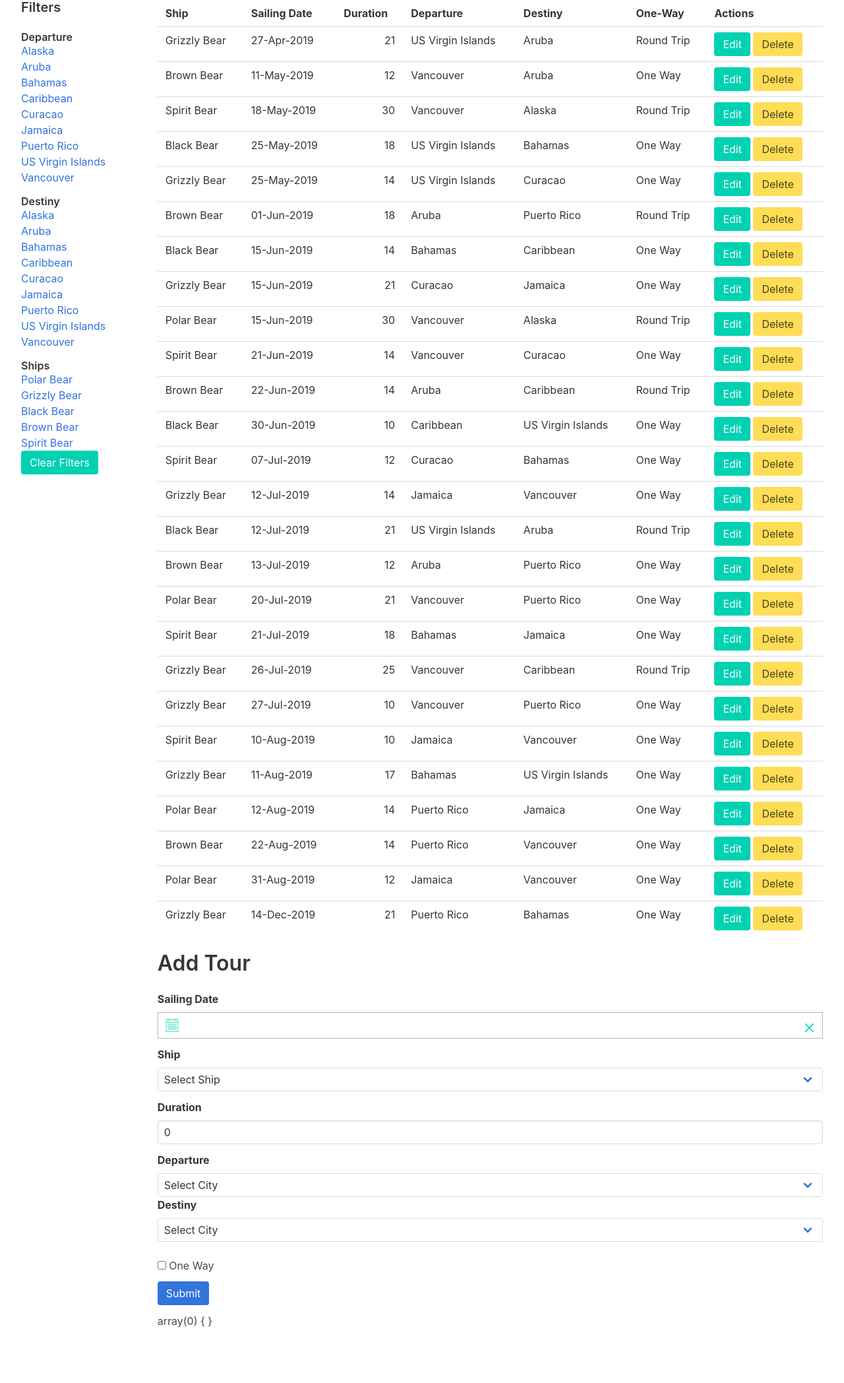
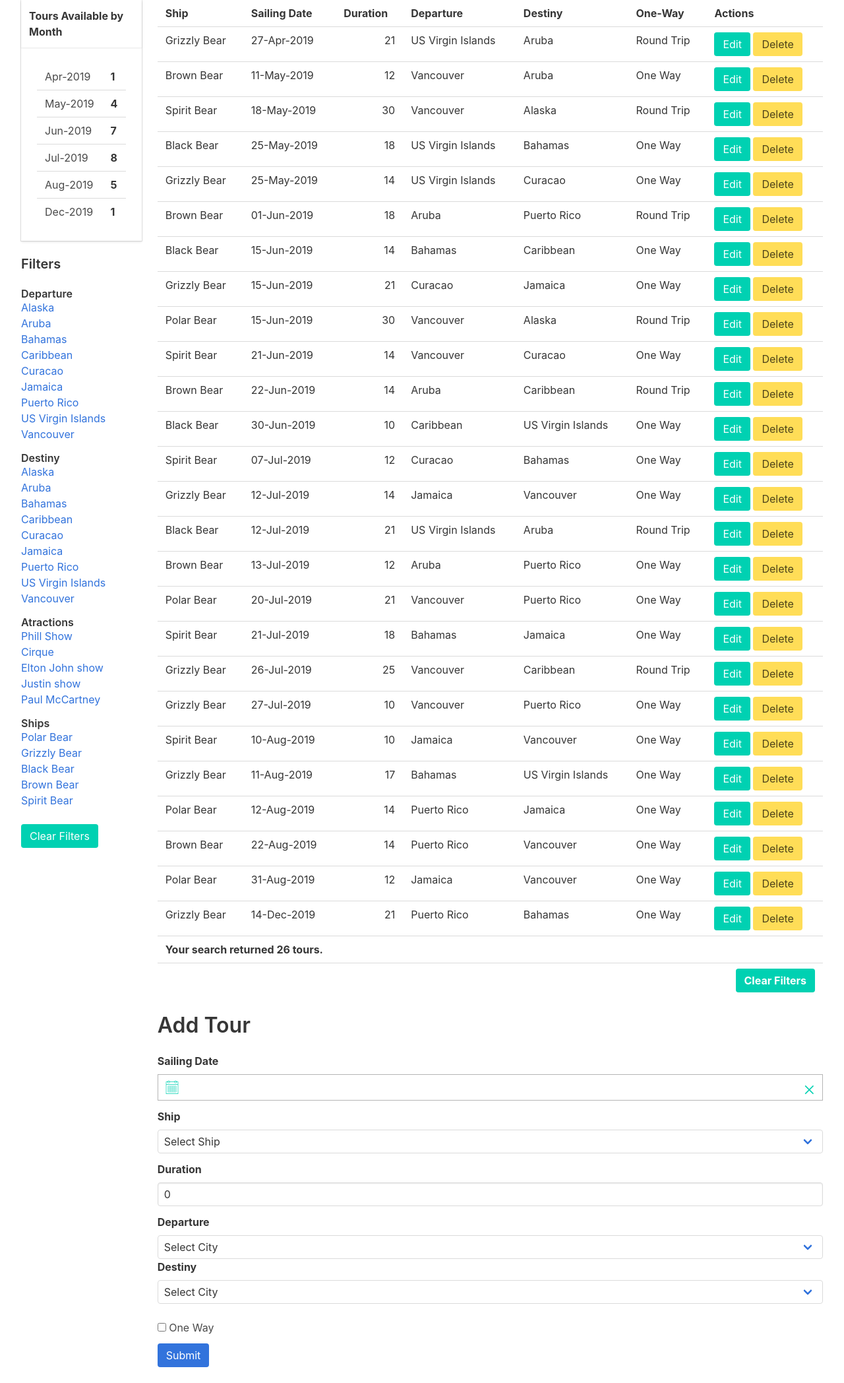
Before and after one commit to cesarreboucas/CruisesProject, a PHP site: page /index.php in a window 1280 px wide. Shown: the part 52-2148 px from the top of the page at 66% size. Before the commit the page ends 2064 px from the top, so only its background shows below. Run offline with PHP 8.4, Linux system fonts and the light colour scheme; data comes from the database, SQL or seed files in the repository.

Commit message:
Stats and Tour Improvements

```diff
--- a/cities.php
+++ b/cities.php
@@ -15,6 +15,7 @@ CitiesMapper::initialize();
 
 $city = new City();
 
+// Deleting or Getting the City to Edit
 if(isset($_GET) && isset($_GET['a']) && is_numeric($_GET['id'])) {
     switch($_GET['a']) {
         case 'e':
@@ -38,10 +39,13 @@ if(isset($_GET) && isset($_GET['a']) && is_numeric($_GET['id'])) {
             $city->setId($_POST['id']);
             CitiesMapper::editCity($city);
         }
-
     }
 }
 $cities = CitiesMapper::getCities();
+
+if(!empty($errors)) {
+    PageIndex::showErrors($errors);
+}
 
 PageCities::showCities($cities);
 
--- a/inc/entities/Tour.class.php
+++ b/inc/entities/Tour.class.php
@@ -26,16 +26,19 @@ class Tour {
     public function getId() : int {
         return $this->id;
     }
+
+    // Format date to the Database
     public function getSQLSailingDate() {
         return $this->sailing_date;
     }
 
+    // Format date to be shown on the page
     public function getFormatedSailingDate() : String {
         $date = @DateTime::createFromFormat("Y-m-d", $this->sailing_date );
         if($date) {
             return $date->format('d-M-Y');
         } else {
-            return 'Unavailable';
+            return 'Not Defined';
         }
     }
     public function getDuration() : int {
--- a/inc/utilities/PageIndex.class.php
+++ b/inc/utilities/PageIndex.class.php
@@ -61,12 +61,14 @@ class PageIndex {
               <div id="container" style="margin:auto;width:95%;">
     <?php
     }
-
-  static function showTours($tour, $tours, $cities, $facilities, $ships) {
+  // Showing the table tours and the aside filters
+  static function showTours($tour, $tours, $cities, $facilities, $ships, $attractions, $stats) {
       echo '
       <div class="columns">
-        <div class="column">
-          <p class="title is-5">Filters</p>
+        <div class="column">';
+          // Calling the stats card
+          self::showStat($stats);
+          echo '<p class="title is-5">Filters</p>
           <p class="title is-6" style="margin:15px 0px 0px 0px;">Departure</p>';
           foreach($cities as $city) {
               echo '<a href="'.$_SERVER['PHP_SELF'].'?filter=Departure&addfilter='.$city->getId().'"
@@ -77,17 +79,17 @@ class PageIndex {
             echo '<a href="'.$_SERVER['PHP_SELF'].'?filter=Destiny&addfilter='.$city->getId().'"
               id="a_des'.$city->getId().'">'.trim($city->getName()).'</a></br>';
             }
-          /*echo '<p class="title is-6" style="margin:15px 0px 0px 0px;">Facilities</p>';
-          foreach($facilities as $facility) {
-            echo '<a href="'.$_SERVER['PHP_SELF'].'?filter=Facility&addfilter='.$facility->getId().'">'.
-              trim($facility->getName()).'</a></br>';
-          }*/
+          echo '<p class="title is-6" style="margin:15px 0px 0px 0px;">Atractions</p>';
+          foreach($attractions as $attraction) {
+            echo '<a href="'.$_SERVER['PHP_SELF'].'?filter=Attraction&addfilter='.$attraction->getAttractionID().'"
+              id="a_atr'.$attraction->getAttractionID().'">'.trim($attraction->getAttractionName()).'</a></br>';
+          }
           echo '<p class="title is-6" style="margin:15px 0px 0px 0px;">Ships</p>';
           foreach($ships as $ship) {
             echo '<a href="'.$_SERVER['PHP_SELF'].'?filter=Ship&addfilter='.$ship->getShipID().'"
               id="a_ship'.$ship->getShipID().'">'.trim($ship->getShipName()).'</a></br>';
           }
-          echo '<a href="'.$_SERVER['PHP_SELF'].'?filter=none" class="button is-primary">Clear Filters</a>
+          echo '<br/><a href="'.$_SERVER['PHP_SELF'].'?filter=none" class="button is-primary">Clear Filters</a>
         </div>
         <div class="column is-10">';
 
@@ -116,9 +118,17 @@ class PageIndex {
             </td>
           </tr>';
       }
+      echo '<tr><th colspan="7">
+        Your search returned '.sizeof($tours).' tours.</th></tr>';
     } else {
         echo '<tr><th colspan="7">Sorry, no Tours to show.</th></tr>';
     }
+    echo '<tr><th colspan="7" style="text-align:right;">
+      <a href="'.$_SERVER['PHP_SELF'].'?filter=none" class="button is-primary">
+        Clear Filters
+      </a>
+      </th>
+      </tr>';
 
     echo '</table>';
 
@@ -233,10 +243,13 @@ class PageIndex {
         case 'Ship':
           echo 'document.getElementById(\'a_ship'.$f.'\').style.fontWeight = "bold";';
           break;
+        case 'Attraction':
+          echo 'document.getElementById(\'a_atr'.$f.'\').style.fontWeight = "bold";';
+          break;
       }
     }
     echo '</script>';
-    var_dump($filters);
+
 
   }
 
@@ -272,6 +285,31 @@ class PageIndex {
   <?php
   }
 
+  static function showStat(Array $stats) {
+    ?>
+        <div class="card">
+          <header class="card-header">
+            <p class="card-header-title">Tours Available by Month</p>
+          </header>
+          <div class="card-content">
+            <div class="content">
+              <table>
+              <?php
+                if(!empty($stats)) {
+                  foreach($stats as $stat) {
+                    $date = DateTime::createFromFormat('Y-m', $stat->year."-".$stat->month);
+                    echo '<tr><td>'.$date->format('M-Y').'</td><td><strong>'.$stat->n.'<strong></tr>';
+
+                  }
+                }
+              ?>
+              </table>
+            </div>
+          </div>
+        </div><br/>
+  <?php
+  }
+
   static function footer() {
     ?>
         </div>
--- /dev/null
+++ b/inc/utilities/StatsMapper.class.php
@@ -0,0 +1,16 @@
+<?php
+
+class StatsMapper {
+    static $db;
+    static function initialize() {
+        self::$db = new PDOAgent('stdClass');
+    }
+
+    // Stats from counting number of tours grouping by month/Year
+    static function getDateProjection() : Array {
+        self::$db->query('select count(id) as n, YEAR(sailing_date) as year, MONTH(sailing_date) as month from tours where tours.sailing_date is not null GROUP BY YEAR(sailing_date), MONTH(sailing_date);');
+        self::$db->execute();
+        return(self::$db->resultSet());
+
+    }
+}
--- a/inc/utilities/ToursMapper.class.php
+++ b/inc/utilities/ToursMapper.class.php
@@ -16,6 +16,8 @@ class ToursMapper {
     // | to_city      | int(11) | NO   | MUL | NULL    |                |
     // | oneway       | int(1)  | NO   |     | NULL    |                |
     // +--------------+---------+------+-----+---------+----------------+
+
+    // Getting all tours applying the filters
     static function getTours($filters) : Array{
         $fStr = "";
         if(!empty($filters)) {
@@ -27,9 +29,9 @@ class ToursMapper {
                     case 'Destiny':
                         $field = 't.to_city';
                         break;
-                    //case 'Facility':
-                    //    $field = 't.to_city';
-                    //    break;
+                    case 'Attraction':
+                        $field = 't.to_city';
+                        break;
                     case 'Ship':
                         $field = 't.ship';
                         break;
@@ -53,10 +55,13 @@ class ToursMapper {
             from tours t
             inner join cities c on c.id = t.to_city
             inner join cities ci on ci.id = t.from_city
+            left join attractions a on a.tour = t.id
             inner join ships s on s.id = t.ship '.$fStr.' order by t.sailing_date;');
         self::$db->execute();
         return self::$db->resultSet();
     }
+
+    // Get a single tour
     static function getTour(int $id) :Tour {
         self::$db->query('select id,sailing_date,duration,ship,from_city,to_city,oneway from tours
             where id = :id limit 1;');
@@ -65,6 +70,7 @@ class ToursMapper {
         return self::$db->singleResult();
     }
 
+    // Add tour
     static function addTour(Tour $tour) : int {
         self::$db->query('insert into tours (sailing_date, duration, ship, from_city,
             to_city, oneway) values (:sailing_date, :duration, :ship, :from_city,
@@ -81,6 +87,7 @@ class ToursMapper {
         return self::$db->lastInsertId();
     }
 
+    // Edit Tour
     static function editTour(Tour $tour) : int {
         self::$db->query('update tours set
             sailing_date = :sailing_date,
@@ -103,13 +110,13 @@ class ToursMapper {
             return self::$db->rowCount();
     }
 
+    // delete tour
     static function deleteTour(int $id) : int {
         self::$db->query('delete from tours where id = :id limit 1;');
         self::$db->bind(':id', $id);
         self::$db->execute();
         return self::$db->rowCount();
     }
-
 }
 
 ?>
--- a/inc/utilities/Validation.class.php
+++ b/inc/utilities/Validation.class.php
@@ -2,7 +2,9 @@
 
 class Validation {
     public static function validateCity($f, &$e) {
-
+        if(strlen($_POST['name']) == 0){
+            $e[] = "City name is needed";
+        }
     }
 
     public static function validateTour(&$e, & $tour) {
--- a/index.php
+++ b/index.php
@@ -5,24 +5,31 @@ require_once('inc/Entities/Tour.class.php');
 require_once('inc/Entities/City.class.php');
 require_once('inc/Entities/Ships.class.php');
 require_once('inc/Entities/Facilities.class.php');
+require_once('inc/Entities/Attractions.class.php');
 require_once('inc/utilities/PageIndex.class.php');
 require_once('inc/utilities/Validation.class.php');
 require_once('inc/utilities/ToursMapper.class.php');
 require_once('inc/utilities/CitiesMapper.class.php');
+require_once('inc/utilities/AttractionsMapper.class.php');
 require_once('inc/utilities/ShipsMapper.class.php');
 require_once('inc/utilities/FacilitiesMapper.class.php');
+require_once('inc/utilities/StatsMapper.class.php');
 require_once('inc/utilities/PDOAgent.class.php');
 session_start();
 
+// Filters Array
 $filters = array();
 if(isset($_GET['filter'])) {
+    // Creating the filter if it has not been set before.
     if(isset($_SESSION['filter'][$_GET['filter']])==false) {
         $_SESSION['filter'][$_GET['filter']] = 0;
     }
+    // Setting the filter to the id Example: $_SESSION['filter']['Ship'] = 2
     if(isset($_GET['addfilter'])) {
         $_SESSION['filter'][$_GET['filter']] = $_GET['addfilter'];
         $filters = $_SESSION['filter'];
 
+    // When the "Clear Filter Button" is clicked
     } else if($_GET['filter']=="none") {
         unset($_SESSION);
         session_destroy();
@@ -30,14 +37,13 @@ if(isset($_GET['filter'])) {
     }
 }
 
-/**/
 
 $errors = array();
 ToursMapper::initialize();
 $tour = new Tour();
 
 PageIndex::header();
-
+// Initializing mappers to filters
 CitiesMapper::Initialize();
 $cities = CitiesMapper::getCities();
 
@@ -47,7 +53,11 @@ $facilities = FacilitiesMapper::getFacilities();
 ShipsMapper::Initialize();
 $ships = ShipsMapper::getShips();
 
-//var_dump($_POST);
+AttractionsMapper::Initialize();
+$attractions = AttractionsMapper::getAttractions();
+
+
+
 if($_SERVER['REQUEST_METHOD'] =='POST' && isset($_POST['id'])) {
     // Validation helps filling tours
     Validation::validateTour($errors, $tour);
@@ -81,17 +91,22 @@ if($_SERVER['REQUEST_METHOD'] =='POST' && isset($_POST['id'])) {
 if(isset($_SESSION['filter'])) {
     $filters = $_SESSION['filter'];
 }
-//var_dump($filters);
+
 $tours = ToursMapper::getTours($filters);
+
 
 if(!empty($errors)) {
     PageIndex::showErrors($errors);
 }
 
-PageIndex::showTours($tour, $tours, $cities, $facilities, $ships);
+StatsMapper::initialize();
+$stats = StatsMapper::getDateProjection();
+//PageIndex::showStat($stats);
+// Showing Tours and Filters
+PageIndex::showTours($tour, $tours, $cities, $facilities, $ships, $attractions, $stats);
 PageIndex::MarkFilters($filters);
 
-//var_dump($tours);
+
 PageIndex::footer();
 
 
```
Also changed, not shown: inc/utilities/CitiesMapper.class.php (line endings or trailing spaces), inc/utilities/PDOAgent.class.php (line endings or trailing spaces).
